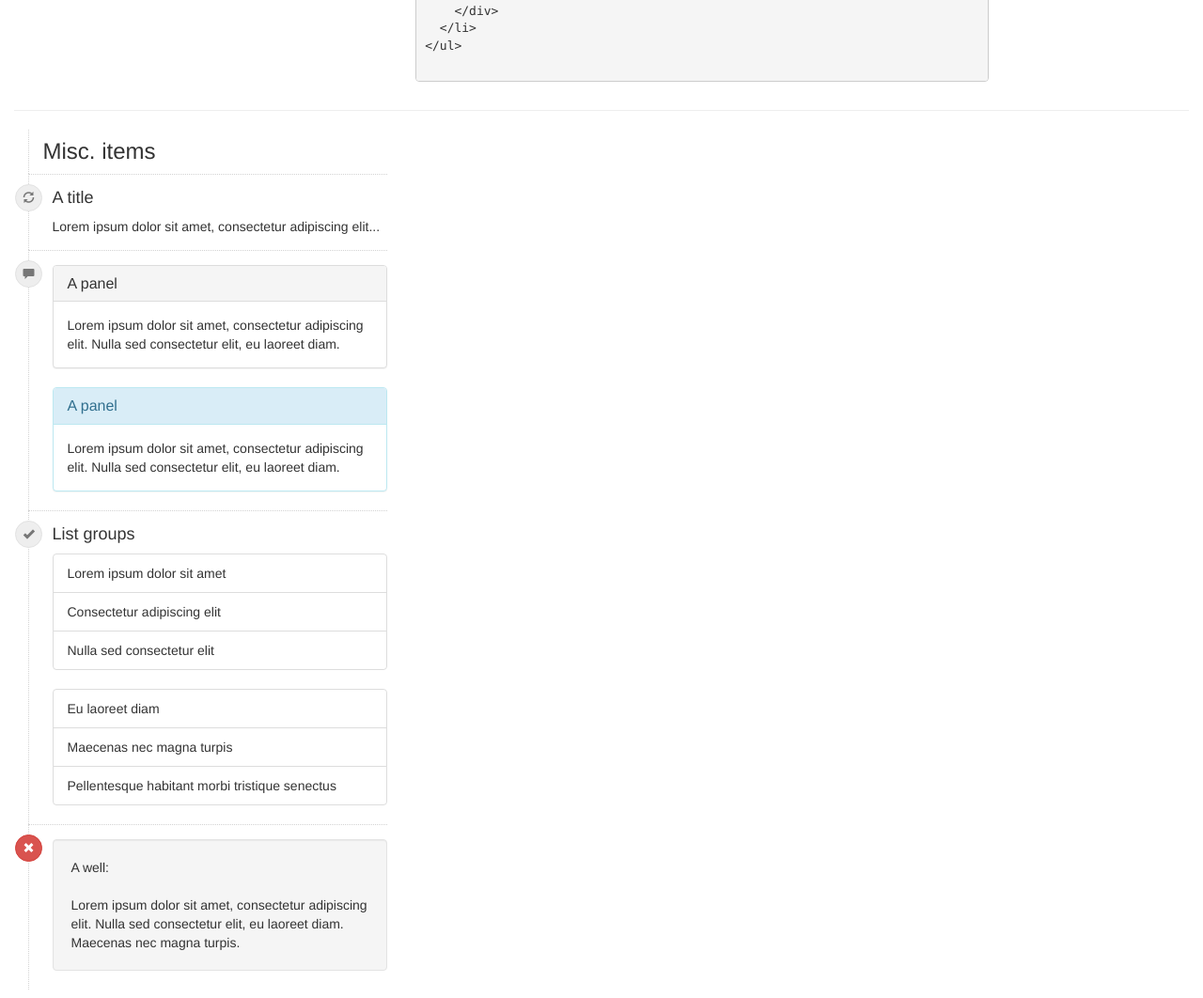
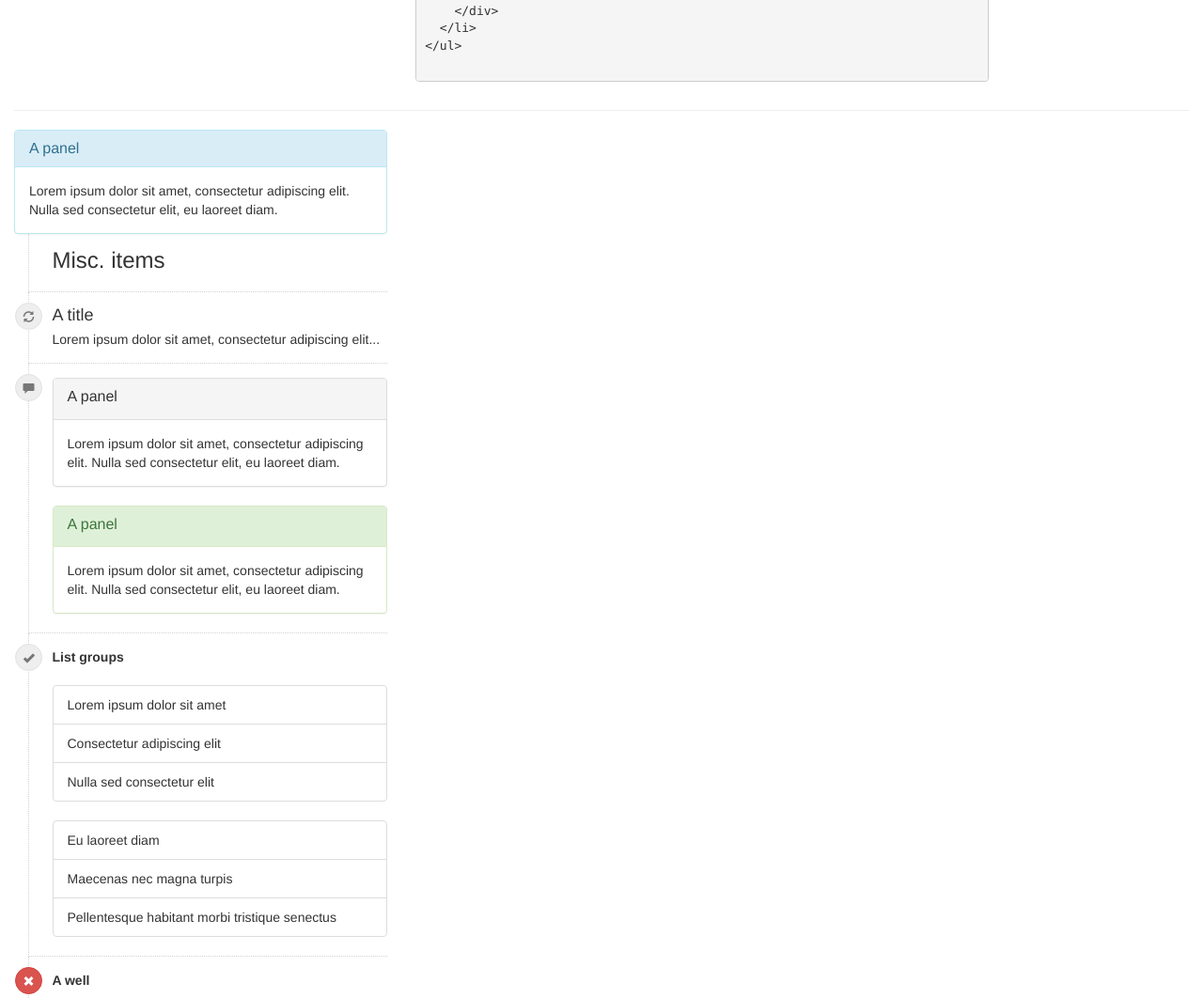
Before and after one commit to alexjab/bootstrap-milestones, a plain HTML site: page milestones.html in a window 1280 px wide. Shown: the part 900-1962 px from the top of the page at 94% size. Drawn offline with nearby package versions, Linux system fonts and the light colour scheme.

Commit message:
- remove milestones-title element,  - move border-top to border bottom,  - update doc.

```diff
--- a/bootstrap-milestones.less
+++ b/bootstrap-milestones.less
@@ -29,7 +29,7 @@
   padding-left: @milestone-offset-larger;
   padding-top: @milestone-offset;
   border-left: 1px dotted lightgrey;
-  border-top: 1px dotted lightgrey;
+  border-bottom: 1px dotted lightgrey;
   padding-bottom: @milestone-offset;
 }
 
@@ -42,19 +42,6 @@
 .milestone-content > {
   h1, h2, h3, h4, h5, h6 {
     margin-top: 0px;
-  }
-}
-
-.milestones-title {
-  padding-left: @milestone-offset;
-  border-left: 1px dotted lightgrey;
-  padding-bottom: @milestone-offset-smaller;
-  padding-top: @milestone-offset-smaller;
-}
-
-.milestones-title > {
-  h1, h2, h3, h4 {
-    margin-top: @milestone-offset-smaller;
     margin-bottom: @milestone-offset-smaller;
   }
 }
--- a/milestones.html
+++ b/milestones.html
@@ -17,7 +17,7 @@
         <div class="col-lg-4">
           <ul class="milestones">
             <li>
-              <div class="milestones-title">
+              <div class="milestone-content">
                 <h3>Colors and icons</h3>
               </div>
             </li>
@@ -113,9 +113,17 @@
       <div class="row">
         <div class="col-lg-4">
 
+                <div class="panel panel-default panel-info" style="margin-bottom: 0px;">
+                  <div class="panel-heading">
+                    <h3 class="panel-title">A panel</h3>
+                  </div>
+                  <div class="panel-body">
+                    Lorem ipsum dolor sit amet, consectetur adipiscing elit. Nulla sed consectetur elit, eu laoreet diam.
+                  </div>
+                </div>
           <ul class="milestones">
             <li>
-              <div class="milestones-title">
+              <div class="milestone-content">
                 <h3>Misc. items</h3>
               </div>
             </li>
@@ -138,7 +146,7 @@
                   </div>
                 </div>
 
-                <div class="panel panel-default panel-info">
+                <div class="panel panel-success">
                   <div class="panel-heading">
                     <h3 class="panel-title">A panel</h3>
                   </div>
@@ -151,7 +159,9 @@
             <li>
               <i class="milestone-icon milestone-default glyphicon glyphicon-ok"></i>
               <div class="milestone-content">
-                <h4>List groups</h4>
+                <strong>List groups</strong>
+                <br/>
+                <br/>
                 <ul class="list-group">
                   <li class="list-group-item">Lorem ipsum dolor sit amet</li>
                   <li class="list-group-item">Consectetur adipiscing elit</li>
@@ -167,10 +177,10 @@
             <li>
               <i class="milestone-icon milestone-danger glyphicon glyphicon-remove"></i>
               <div class="milestone-content">
+                <strong>A well</strong>
+                <br/>
+                <br/>
                 <div class="well">
-                  A well:
-                  <br/>
-                  <br/>
                   Lorem ipsum dolor sit amet, consectetur adipiscing elit. Nulla sed consectetur elit, eu laoreet diam. Maecenas nec magna turpis.
                 </div>
               </div>
```
Also changed, not shown: bootstrap-milestones.css, bootstrap-milestones.min.css.
